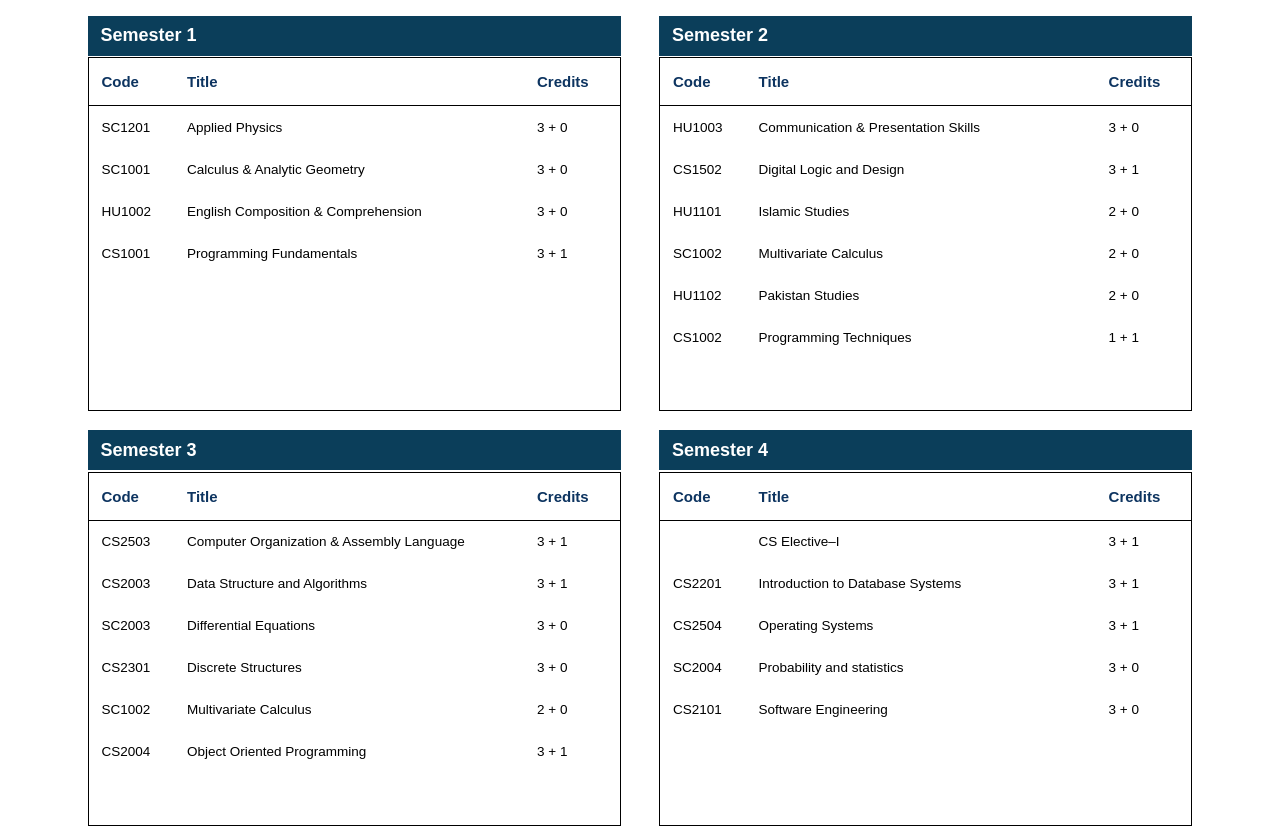
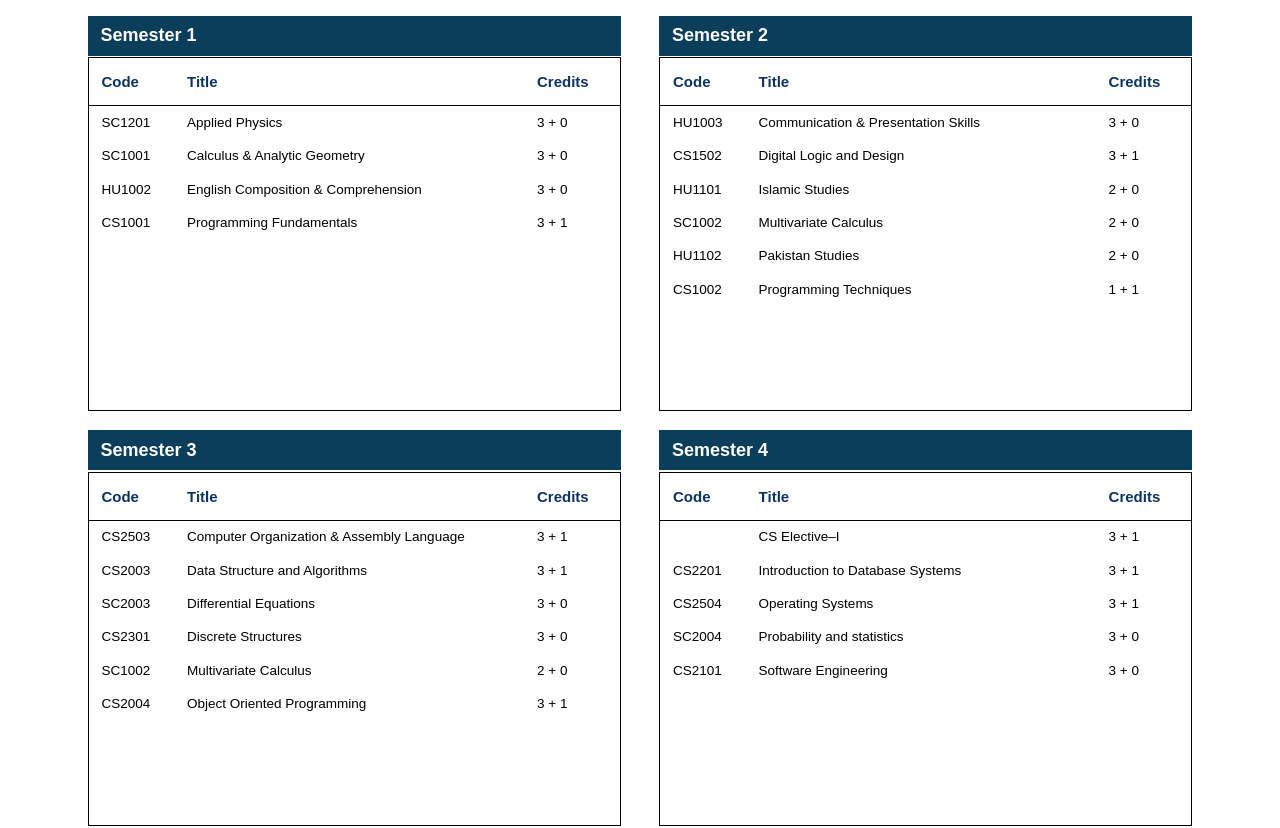
Before and after one commit to shaaam-ex/caseFrontend, a Next.js app: page /computerScience/mainCS in a window 1280 px wide. Shown: the part 1520-2348 px from the top of the page. Built offline with nearby package versions, Linux system fonts and the light colour scheme.

Commit message:
Update 22/05/2024 11:00pm
Optimized MainCS Page

Color Scheme Update

```diff
--- a/app/layouts/semesterTable/table.css
+++ b/app/layouts/semesterTable/table.css
@@ -96,6 +96,7 @@
 
 .main-row-subject-table > p {
     font-size: 13.5px;
+    line-height: 0.5vmax;
 }
 
 .main-row-subject-table {
```
